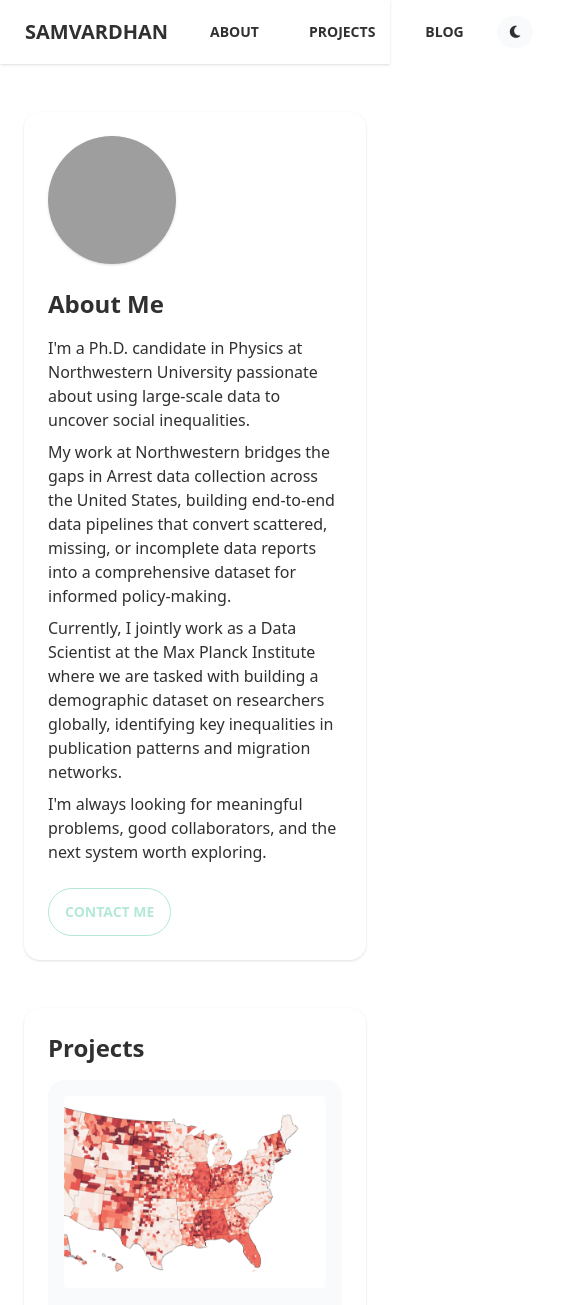
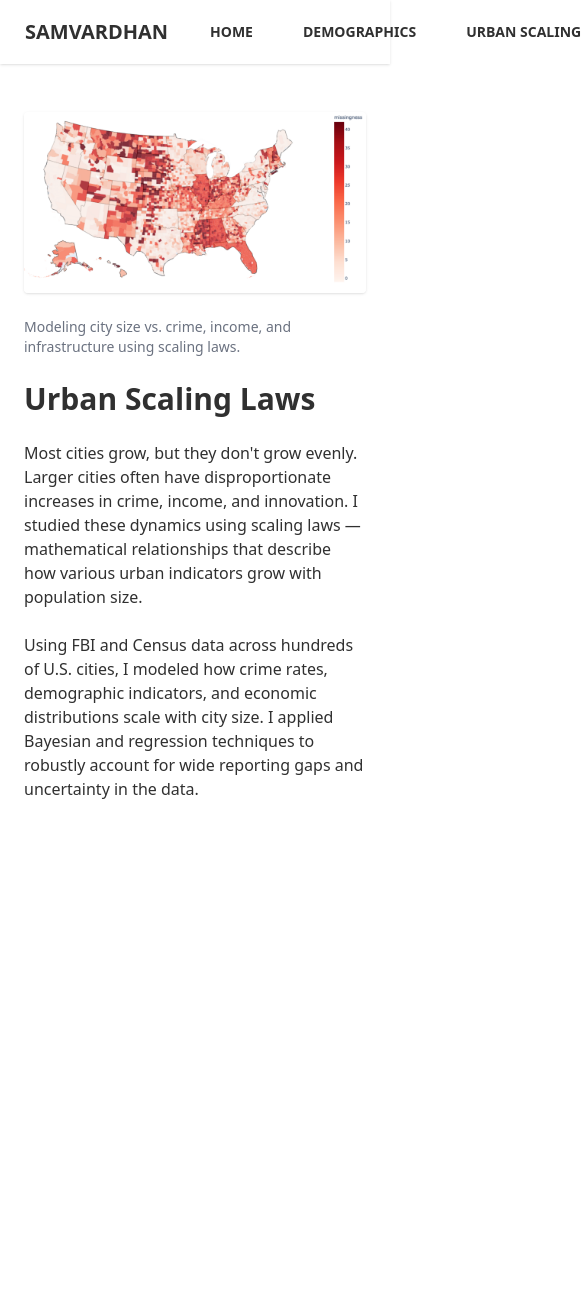
Before and after one commit to s-vishnoi/portfolio, a Vue app: page /urban-scaling in a window 390 px wide. Shown: the top 1305 px of the page, 585 px wide, since content can reach past the window. After the commit the page ends 844 px from the top, so only its background shows below. Built offline with nearby package versions, Linux system fonts and the light colour scheme; no server answers; grey boxes are pictures that could not be loaded.

Commit message:
Fix: Added vue-router dependency

```diff
--- a/src/App.vue
+++ b/src/App.vue
@@ -2,99 +2,24 @@
   <div>
     <nav class="navbar bg-base-100 shadow mb-6">
       <div class="flex-1">
-        <a class="btn btn-ghost text-xl">Samvardhan</a>
+        <router-link to="/" class="btn btn-ghost text-xl">Samvardhan</router-link>
       </div>
       <div class="flex gap-4 px-2">
-        <a href="#about" class="btn btn-ghost">About</a>
-        <a href="#projects" class="btn btn-ghost">Projects</a>
-        <a href="#blog" class="btn btn-ghost">Blog</a>
+        <router-link to="/" class="btn btn-ghost">Home</router-link>
+        <router-link to="/demographics" class="btn btn-ghost">Demographics</router-link>
+        <router-link to="/urban-scaling" class="btn btn-ghost">Urban Scaling</router-link>
+        <router-link to="/blog" class="btn btn-ghost">Blog</router-link>
         <button class="btn btn-sm" @click="toggleTheme"><i class="fas fa-moon"></i></button>
       </div>
     </nav>
-
-    <main class="max-w-4xl mx-auto p-6 space-y-12">
-      <section id="about" class="bg-base-100 p-6 rounded-box shadow flex flex-col md:flex-row gap-6 items-start">
-        <img src="/images/samvardhan.jpg" alt="Samvardhan Vishnoi" class="w-32 h-32 object-cover rounded-full shadow" />
-        <div>
-          <h2 class="text-2xl font-bold mb-4">About Me</h2>
-          <p v-for="line in profile.description.split('\n\n')" :key="line" class="mb-2">{{ line }}</p>
-          <a :href="'mailto:' + profile.email" class="btn btn-outline btn-accent mt-4">Contact Me</a>
-        </div>
-      </section>
-
-      <section id="projects" class="bg-base-100 p-6 rounded-box shadow">
-        <h2 class="text-2xl font-bold mb-4">Projects</h2>
-        <div class="grid gap-6 md:grid-cols-2">
-          <div
-            v-for="project in projects"
-            :key="project.title"
-            class="card bg-base-200 p-4 hover:shadow-lg transition"
-            data-aos="fade-up"
-          >
-            <a :href="project.link" target="_blank">
-              <img
-                :src="project.image"
-                :alt="project.title"
-                class="w-full h-48 object-cover rounded mb-3"
-              />
-              <h3 class="font-bold text-lg">{{ project.title }}</h3>
-              <p>{{ project.description }}</p>
-            </a>
-          </div>
-        </div>
-      </section>
-
-      <section id="blog" class="bg-base-100 p-6 rounded-box shadow">
-        <h2 class="text-2xl font-bold mb-4">Blog</h2>
-        <div v-if="blogPosts.length" class="space-y-4">
-          <div v-for="post in blogPosts" :key="post.guid" class="mb-4">
-            <a :href="post.link" target="_blank" class="link link-hover text-lg text-accent font-semibold">
-              {{ post.title }}
-            </a>
-            <p class="text-sm text-secondary italic">{{ post.description }}</p>
-            <p class="text-sm text-gray-500">{{ new Date(post.pubDate).toLocaleDateString() }}</p>
-          </div>
-        </div>
-        <div v-else>
-          <p>Loading latest posts from Medium…</p>
-        </div>
-      </section>
-    </main>
+    <router-view />
   </div>
 </template>
 
-<script>
-import { profile } from './data/profile'
-import { projects } from './data/projects'
-import { onMounted, ref } from 'vue'
-
-export default {
-  name: 'App',
-  setup() {
-    const blogPosts = ref([])
-
-    onMounted(async () => {
-      try {
-        const res = await fetch("https://api.rss2json.com/v1/api.json?rss_url=https://medium.com/feed/@s-vishnoi")
-        const data = await res.json()
-        blogPosts.value = data.items.slice(0, 1)
-      } catch (err) {
-        console.error("Failed to load blog posts:", err)
-      }
-    })
-
-    const toggleTheme = () => {
-      const root = document.documentElement
-      const current = root.getAttribute('data-theme')
-      root.setAttribute('data-theme', current === 'dark' ? 'pastel' : 'dark')
-    }
-
-    return {
-      profile,
-      projects,
-      blogPosts,
-      toggleTheme
-    }
-  }
+<script setup>
+const toggleTheme = () => {
+  const root = document.documentElement
+  const current = root.getAttribute('data-theme')
+  root.setAttribute('data-theme', current === 'dark' ? 'pastel' : 'dark')
 }
 </script>
--- a/src/data/profile.js
+++ b/src/data/profile.js
@@ -2,10 +2,7 @@ export const profile = {
   name: "Samvardhan Vishnoi",
   title: "Ph.D. Candidate | Data Scientist | Research Consultant",
   description: `I'm a Ph.D. candidate in Physics at Northwestern University passionate about using large-scale data to uncover social inequalities.
-
-My work at Northwestern bridges the gaps in Arrest data collection across the United States, building end-to-end data pipelines that convert scattered, missing, or incomplete data reports into a comprehensive dataset for informed policy-making.
-
-Currently, I jointly work as a Data Scientist at the Max Planck Institute where we are tasked with building a demographic dataset on researchers globally, identifying key inequalities in publication patterns and migration networks.
+I jointly work as a Data Scientist at the Max Planck Institute where we are exploring widespread inequalities within academia.
 
 I'm always looking for meaningful problems, good collaborators, and the next system worth exploring.`,
   email: "svishnoi@u.northwestern.edu"
--- a/src/pages/BlogArchive.vue
+++ b/src/pages/BlogArchive.vue
@@ -29,7 +29,6 @@ export default {
         this.blogPosts = data.items.map(post => ({
           title: post.title,
           link: post.link,
-          guid: post.guid,
           likes: null, // Placeholder for likes
           claps: null  // Placeholder for claps
         }));
--- /dev/null
+++ b/src/pages/Home.vue
@@ -0,0 +1,67 @@
+<template>
+  <main class="max-w-4xl mx-auto p-6 space-y-12">
+    <section id="about" class="bg-base-100 p-6 rounded-box shadow flex flex-col md:flex-row gap-6 items-start">
+      <img src="/images/samvardhan.jpg" alt="Samvardhan Vishnoi" class="w-32 h-32 object-cover rounded-full shadow" />
+      <div>
+        <h2 class="text-2xl font-bold mb-4">About Me</h2>
+        <p v-for="line in profile.description.split('\n\n')" :key="line" class="mb-2">{{ line }}</p>
+        <a :href="'mailto:' + profile.email" class="btn btn-outline btn-accent mt-4">Contact Me</a>
+      </div>
+    </section>
+
+    <section id="projects" class="bg-base-100 p-6 rounded-box shadow">
+      <h2 class="text-2xl font-bold mb-4">Projects</h2>
+      <div class="grid gap-6 md:grid-cols-2">
+        <router-link
+          v-for="project in projects"
+          :key="project.title"
+          :to="project.link"
+          class="card bg-base-200 p-4 hover:shadow-lg transition block"
+          data-aos="fade-up"
+        >
+          <img
+            :src="project.image"
+            :alt="project.title"
+            class="w-full h-48 object-cover rounded mb-3"
+          />
+          <h3 class="font-bold text-lg">{{ project.title }}</h3>
+          <p>{{ project.description }}</p>
+        </router-link>
+      </div>
+    </section>
+
+    <section id="blog" class="bg-base-100 p-6 rounded-box shadow">
+      <h2 class="text-2xl font-bold mb-4">Blog</h2>
+      <div v-if="blogPosts.length" class="space-y-4">
+        <div v-for="post in blogPosts" :key="post.guid" class="mb-4">
+          <a :href="post.link" target="_blank" class="link link-hover text-lg text-accent font-semibold">
+            {{ post.title }}
+          </a>
+          <p class="text-sm text-secondary italic">{{ post.description }}</p>
+          <p class="text-sm text-gray-500">{{ new Date(post.pubDate).toLocaleDateString() }}</p>
+        </div>
+      </div>
+      <div v-else>
+        <p>Loading latest posts from Medium…</p>
+      </div>
+    </section>
+  </main>
+</template>
+
+<script setup>
+import { profile } from '../data/profile'
+import { projects } from '../data/projects'
+import { onMounted, ref } from 'vue'
+
+const blogPosts = ref([])
+
+onMounted(async () => {
+  try {
+    const res = await fetch("https://api.rss2json.com/v1/api.json?rss_url=https://medium.com/feed/@s-vishnoi")
+    const data = await res.json()
+    blogPosts.value = data.items.slice(0, 1)
+  } catch (err) {
+    console.error("Failed to load blog posts:", err)
+  }
+})
+</script>
--- a/src/pages/UrbanScaling.vue
+++ b/src/pages/UrbanScaling.vue
@@ -12,10 +12,9 @@
       how various urban indicators grow with population size.
     </p>
     <p>
-      Using FBI and Census data across hundreds of U.S. cities, I modeled how crime rates, infrastructure needs,
-      and economic output scale with city size. I applied Bayesian and regression techniques to account for reporting
+      Using FBI and Census data across hundreds of U.S. cities, I modeled how crime rates, demographic indicators,
+      and economic distributions scale with city size. I applied Bayesian and regression techniques to robustly account for wide reporting
       gaps and uncertainty in the data.
     </p>
-    <p><strong>Impact:</strong> Offers a framework to compare cities fairly, identify outliers, and inform urban planning decisions that account for nonlinear growth patterns.</p>
   </main>
 </template>
```
Also changed, not shown: src/router.js (+10 -10 lines).
